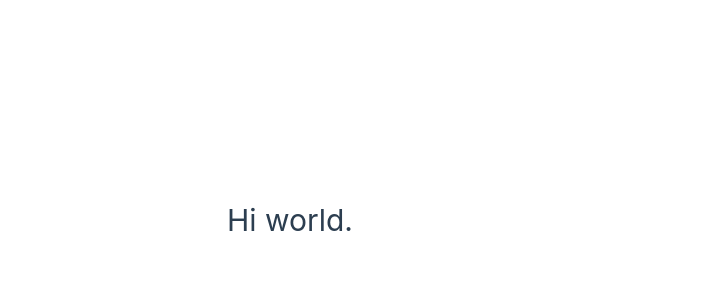
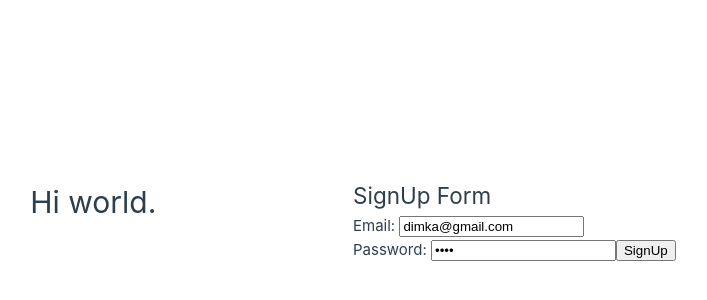
Before and after one commit to StarchenkoDmitry/pet21_enterprise, a Vue app in the folder frontend/: page / in a window 1280 px wide. Shown: the part 180-480 px from the top of the page, without its empty margins (287-994 px from the left). Built offline with nearby package versions, Linux system fonts and the light colour scheme.

Commit message:
feat(frontend): add SignUp component

```diff
--- a/frontend/src/App.vue
+++ b/frontend/src/App.vue
@@ -1,9 +1,14 @@
-<script>
+<template>
+    <h1>Hi world.</h1>
+    <div>
+        <SignUp></SignUp>
+    </div>
+</template>
+
+<script setup>
+    import SignUp from '@/components/auth/SignUp.vue';
+
 </script>
-
-<template>
-  <h1>Hi world.</h1>
-</template>
 
 <style scoped>
 </style>
--- /dev/null
+++ b/frontend/src/components/auth/SignUp.vue
@@ -0,0 +1,48 @@
+<template>
+    <div>
+        <h2>SignUp Form</h2>
+        <form v-on:submit.prevent="signUp">
+            <label for="email">Email: </label>
+            <input type="email" name="email" v-model="cred.email" placeholder="Email" required>
+            <br>
+            <label for="password">Password: </label>
+            <input type="password" name="password" v-model="cred.password" placeholder="Password" required>
+            <button type="submit">SignUp</button>
+        </form>
+    </div>
+</template>
+
+<script setup>
+    import axios from 'axios';
+    import { onRenderTracked, onUpdated, ref } from 'vue';
+    import { API_BASE_URL } from '@/constants';
+
+    const cred = ref({email:"dimka@gmail.com",password:"1234"});
+
+    const signUp = ()=>{
+        console.log("signUp");
+        axios.post(`${API_BASE_URL}/auth/signup`, cred.value)
+        .then(res => {
+            console.log("res:",res);
+        });
+    }
+
+    onRenderTracked(()=>{
+        console.log("Renderer")
+    });
+
+    onUpdated(()=>{
+        console.log("Updated");
+        fetch("http://127.0.0.1:3000/")
+        .then(async (result)=>{
+            console.log(result);
+            return await result.text()
+            ;
+        }).then((res)=>{
+            console.log("res:",res);
+        })
+    });
+</script>
+
+<style>
+</style>
```
